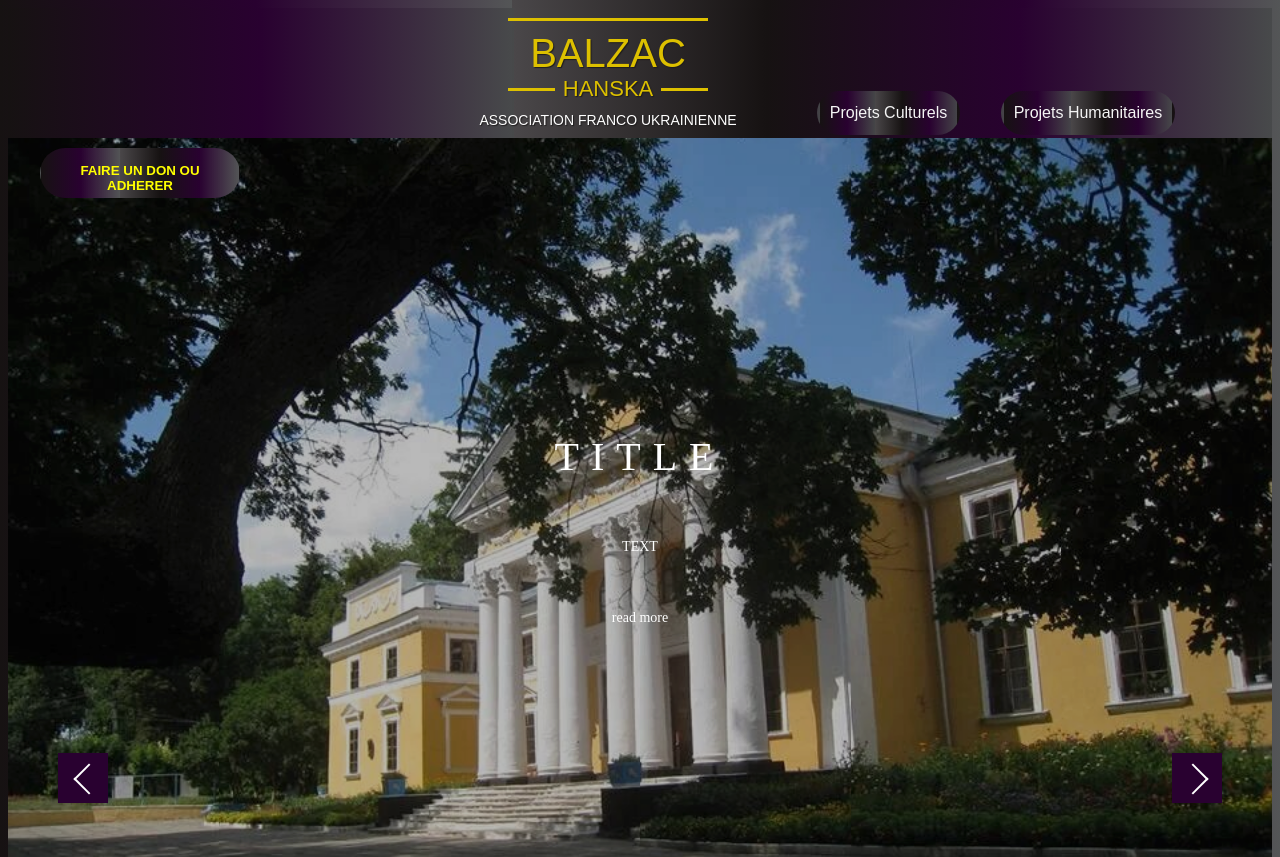
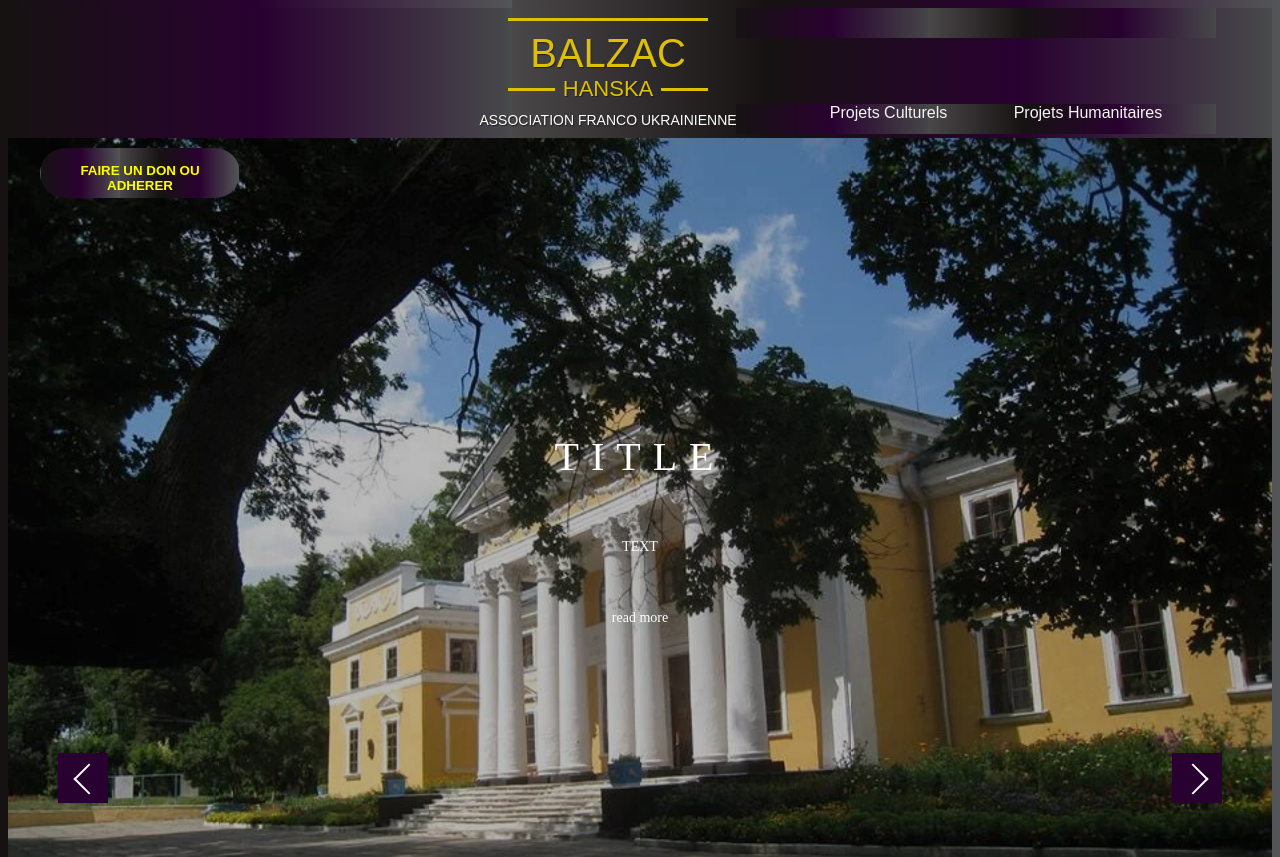
Before and after one commit to teresa1707/Balzac-Hanska, a React (Create React App) app: page / in a window 1280 px wide. Shown: the top 857 px of the page. Built offline with nearby package versions, Linux system fonts and the light colour scheme; a web font is replaced by a local one.

Commit message:
deleted semantic library

```diff
--- a/package.json
+++ b/package.json
@@ -16,9 +16,6 @@
     "react-router-dom": "^6.4.2",
     "react-scripts": "5.0.1",
     "sass": "^1.55.0",
-    "semantic-ui-css": "^2.5.0",
-    "semantic-ui-react": "^2.1.3",
-    "swiper": "^8.4.4",
     "web-vitals": "^2.1.4"
   },
   "scripts": {
--- a/src/Components/Menu/Menu.scss
+++ b/src/Components/Menu/Menu.scss
@@ -1,5 +1,14 @@
 @import url('https://fonts.googleapis.com/css2?family=Kelly+Slab&family=Pacifico&family=Play:wght@700&display=swap');
-
+.menu{
+  background-image: repeating-linear-gradient(
+    90deg,
+    rgb(74, 71, 73) 40%,
+    rgb(22, 18, 18) ,
+    rgb(41, 1, 48),
+    rgba(71, 73, 74, 0.927608543417367)
+  );
+  height: 30px;
+}
 nav ul {
 
   display: flex;
@@ -11,14 +20,8 @@ nav li{
 nav a {font-family: 'Kelly Slab',sans-serif;
 
   text-decoration: none;
-  background-image: repeating-linear-gradient(
-    90deg,
-    rgb(74, 71, 73) 40%,
-    rgb(22, 18, 18) ,
-    rgb(41, 1, 48),
-    rgba(71, 73, 74, 0.927608543417367)
-  );
-  transition: background-color 0.3s ease-in-out;
+
+
   cursor: pointer;
   font-size: 1rem;
   text-transform:capitalize;
```
Also changed, not shown: 1 other file (tests, documents, lock files or other folders).
